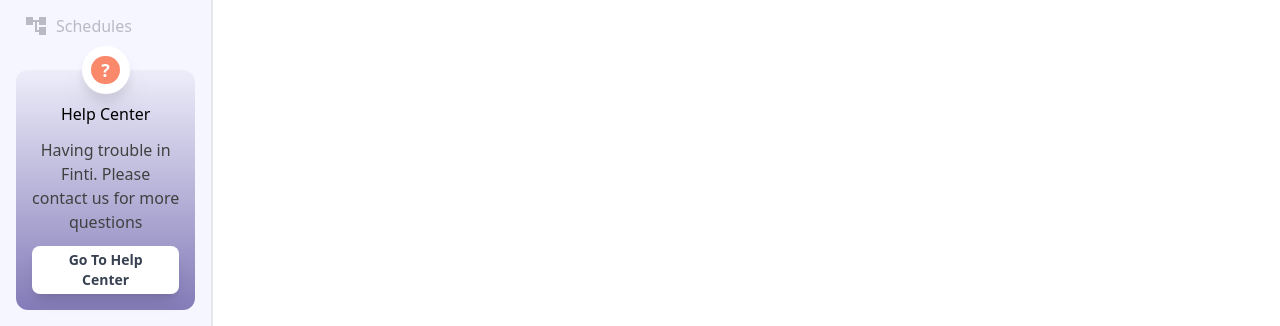
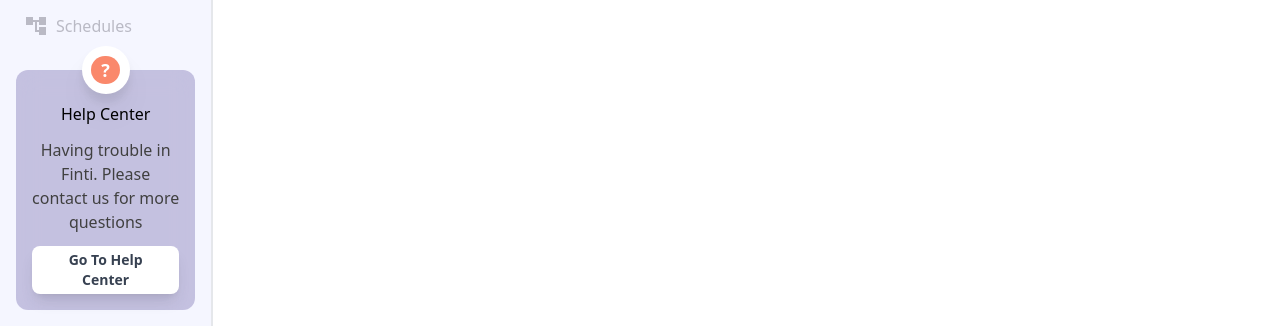
Before and after one commit to Ebenezr/super-fintri, a Next.js app: page / in a window 1280 px wide. Shown: the part 474-800 px from the top of the page. Built offline with nearby package versions, Linux system fonts and the light colour scheme.

Commit message:
[REF] add backdrop to helpdesk card

```diff
--- a/components/Aside.tsx
+++ b/components/Aside.tsx
@@ -70,7 +70,7 @@
         </div>
       </div>
       {/* help center card */}
-      <div className="w-full rounded-xl p-4 flex flex-col gap-3 justify-center items-center bg-gradient-to-b from-primary/5 to-primary/70 relative justify-self-end">
+      <div className="w-full rounded-xl p-4 flex flex-col gap-3 justify-center items-center backdrop-blur-md bg-primary/30 relative justify-self-end">
         {/* question circle badge */}
         <div className="drop-shadow-xl absolute top-0 bg-white rounded-full w-12 h-12 -translate-y-1/2 grid place-items-center">
           <div className="bg-accent w-3/5 h-3/5 rounded-full grid place-items-center">
```
